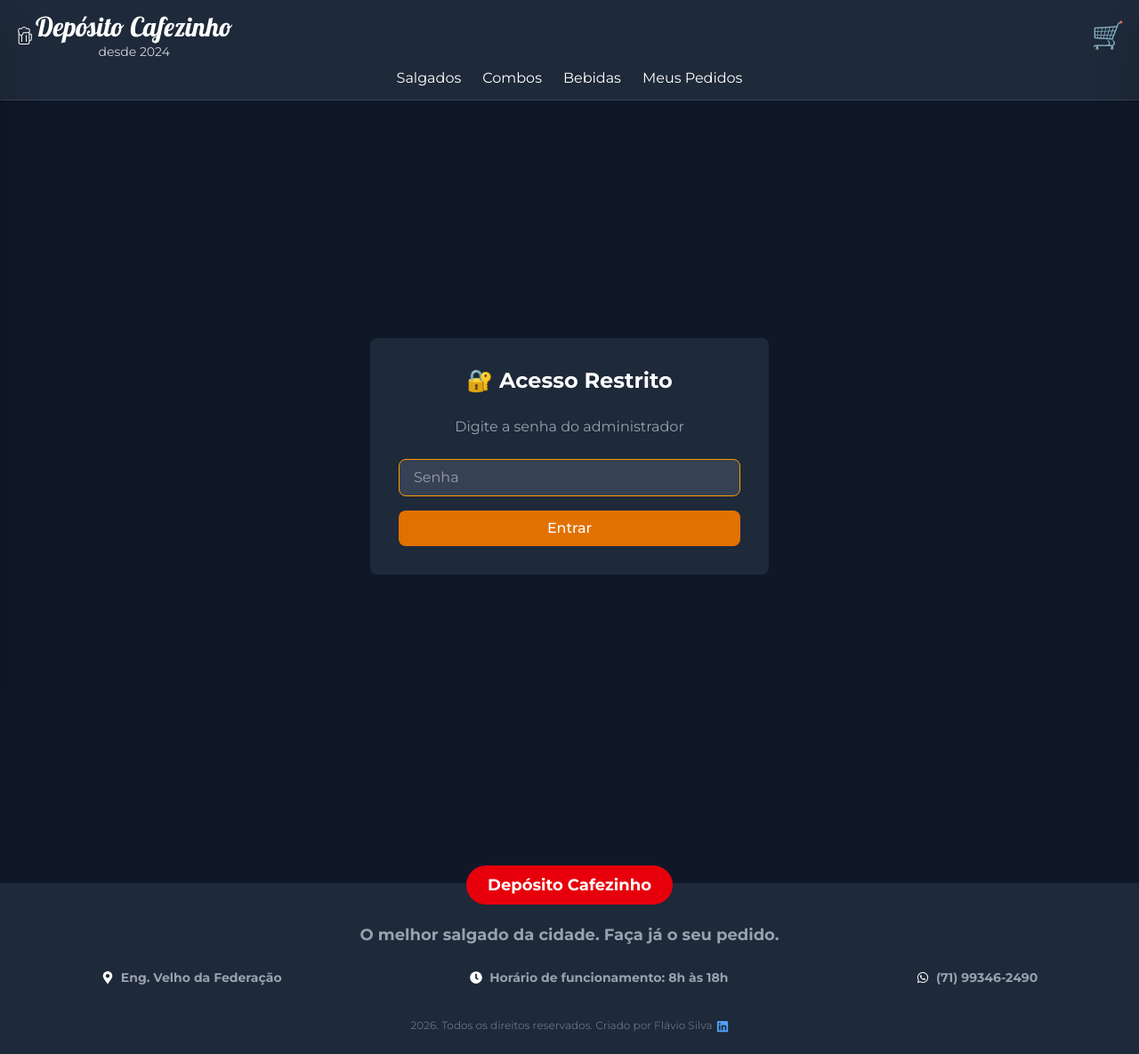
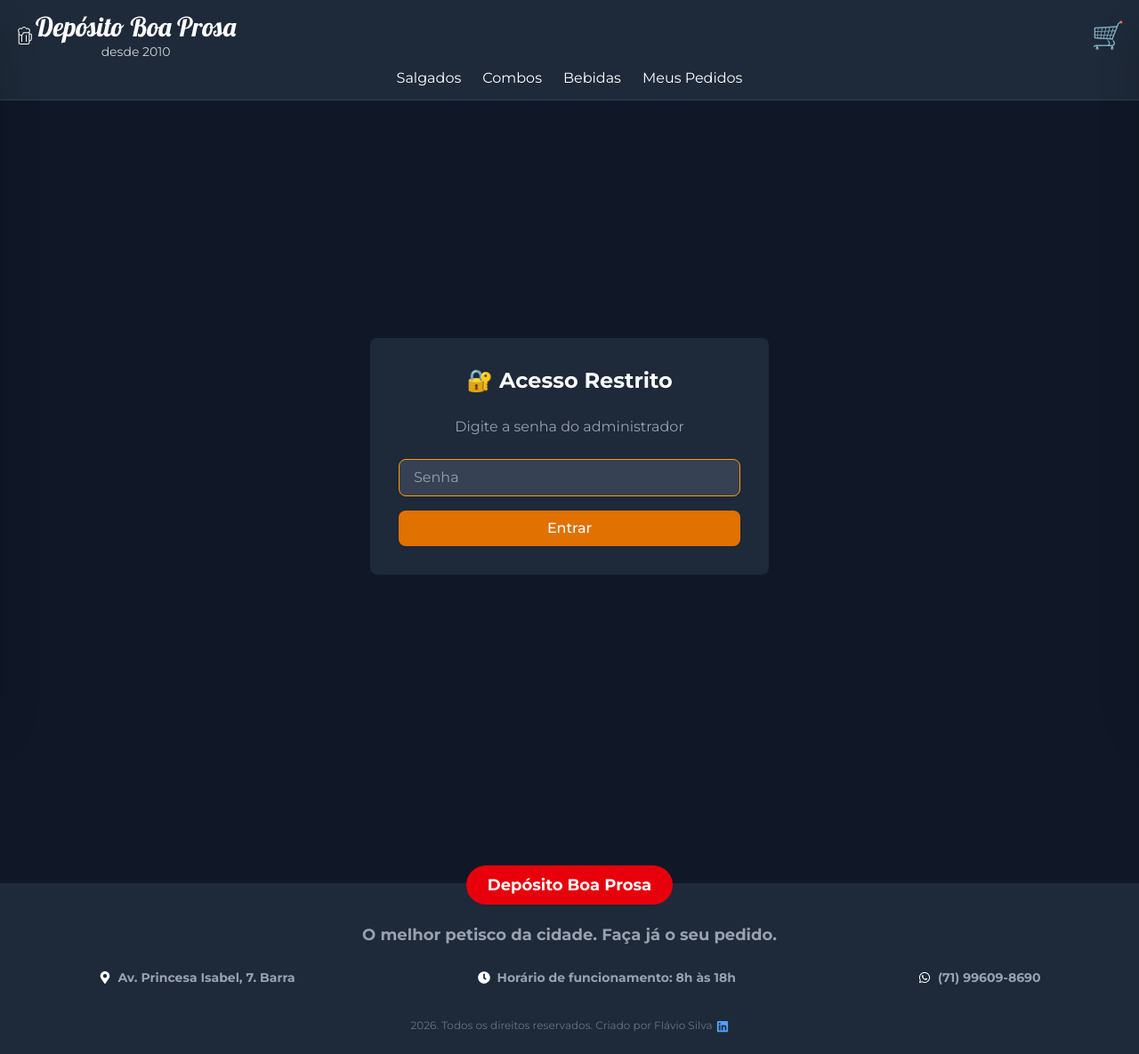
Before and after one commit to flavio16silva/deposito-cafezinho-react, a React (Vite) app: page /admin in a window 1280 px wide. Shown: the whole page at 89% size. Built offline with nearby package versions, Linux system fonts and the light colour scheme.

Commit message:
Projeto: Alteração dos dados: nome, endereço e telefone do projeto

```diff
--- a/index.html
+++ b/index.html
@@ -10,7 +10,7 @@
     <link rel="preconnect" href="https://fonts.gstatic.com" crossorigin>
     <link href="https://fonts.googleapis.com/css2?family=Lobster&family=Montserrat:ital,wght@0,100..900;1,100..900&display=swap" rel="stylesheet">
 
-    <title>Depósito Cafezinho</title>
+    <title>Depósito Boa Prosa</title>
   </head>
   <body>
     <div data-js="root"></div>
--- a/src/components/carrinho.jsx
+++ b/src/components/carrinho.jsx
@@ -86,7 +86,7 @@ const Carrinho = () => {
 
 
       //ENVIA A MENSAGEM VIA WHATSAPP
-      const numeroWhatsApp = "5571993462490"
+      const numeroWhatsApp = "5571996098690"
 
       const usuario = JSON.parse(localStorage.getItem('usuarioLogado') || '{}')
       const separador = "-".repeat(40)
--- a/src/components/footer.jsx
+++ b/src/components/footer.jsx
@@ -6,7 +6,7 @@ const Footer = () => {
       <div className="relative flex justify-center">
         <div className="relative -top-5 px-4">
           <h2 className="text-white font-bold text-lg bg-red-600 rounded-full py-2 px-6 inline-block">
-            Depósito Cafezinho
+            Depósito Boa Prosa
           </h2>
         </div>
       </div>
@@ -14,14 +14,14 @@ const Footer = () => {
       <div className="max-w-7xl mx-auto px-4 pb-6">
         {/* Slogan centralizado */}
         <p className="text-gray-400 text-lg text-center font-bold">
-          O melhor salgado da cidade. Faça já o seu pedido.
+          O melhor petisco da cidade. Faça já o seu pedido.
         </p>
 
         {/* Endereço */}
         <div className="flex flex-col md:flex-row justify-around items-center gap-4 mt-6">
           <div className="flex items-center gap-2">
             <FaMapMarkerAlt className="text-white text-sm" />
-            <p className="text-gray-400 text-sm font-bold">Eng. Velho da Federação</p>
+            <p className="text-gray-400 text-sm font-bold">Av. Princesa Isabel, 7. Barra </p>
           </div>
 
           {/* Horário de funcionamento */}
@@ -33,7 +33,7 @@ const Footer = () => {
           {/* Telefone */}
           <div className="flex items-center gap-2">
             <FaWhatsapp className="text-white text-sm" />
-            <p className="text-gray-400 text-sm font-bold">(71) 99346-2490</p>
+            <p className="text-gray-400 text-sm font-bold">(71) 99609-8690</p>
           </div>
         </div>
 
--- a/src/components/login.jsx
+++ b/src/components/login.jsx
@@ -104,7 +104,7 @@ const Login = () => {
         {/* Logo/Título */}
         <div className="text-center mb-8">
           <h1 className="text-3xl font-bold text-white">🍻 Depósito</h1>
-          <h2 className="text-2xl font-bold text-amber-400">Cafezinho</h2>
+          <h2 className="text-2xl font-bold text-amber-400">Boa Prosa</h2>
           <p className="text-gray-400 text-sm mt-2">Faça seu login</p>
         </div>
 
--- a/src/components/navbar.jsx
+++ b/src/components/navbar.jsx
@@ -67,10 +67,10 @@ const Navbar = () => {
                 <CiBeerMugFull className="text-white text-3xl sm:text-xl md:text-2xl shrink-0" />
                 <div className="text-center">
                   <h1 className="font-logo text-lg sm:text-4xl md:text-3xl text-white ">
-                    Depósito Cafezinho
+                    Depósito Boa Prosa
                   </h1>
                   <p className="font-sans text-xs sm:text-sm text-gray-300 whitespace-nowrap text-center">
-                    desde 2024
+                    desde 2010
                   </p>
                 </div>
               </Link>
```
